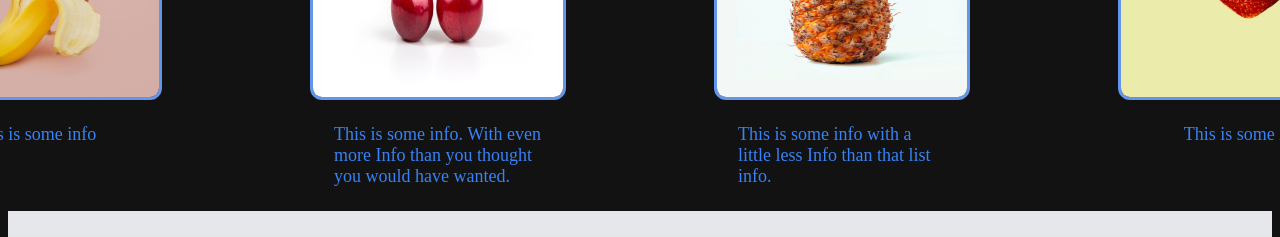
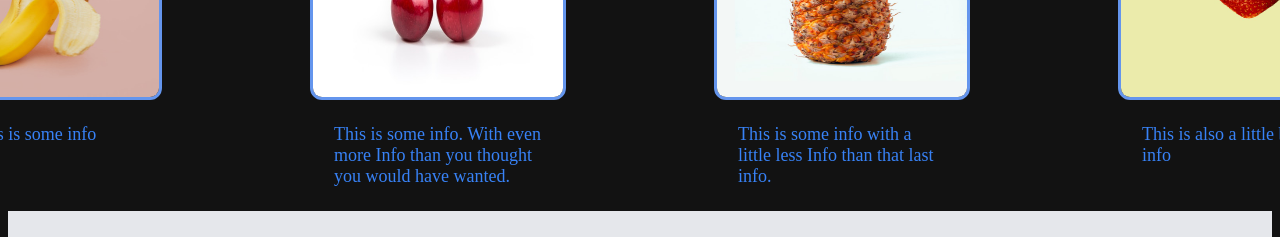
Before and after one commit to ScottConley/oplandingpage, a plain HTML site: page index.html in a window 1280 px wide. Shown: the part 880-1117 px from the top of the page. Drawn offline with Linux system fonts and the light colour scheme.

Commit message:
Fixed some minor spelling errors

```diff
--- a/index.html
+++ b/index.html
@@ -53,12 +53,12 @@
         <div class="cont">
             <img src="img/pineapple.jpg">
             <div class="infotext">This is some info with a little less Info
-                than that list info.
+                than that last info.
             </div>
         </div>
         <div class="cont">
             <img src="img/strawberry.jpg">
-            <div class="infotext">This is some info</div>
+            <div class="infotext">This is also a little bit of info</div>
         </div>
     </div>
 
```
